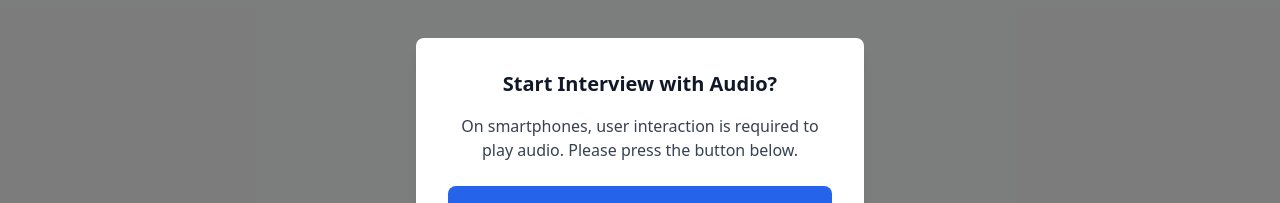
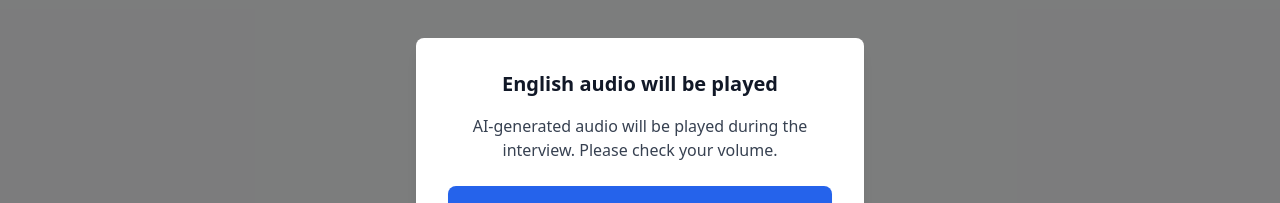
Before and after one commit to neonsk/AI_interview, a React (Vite) app in the folder frontend/: page /interview in a window 1280 px wide. Shown: the part 246-449 px from the top of the page. Built offline with nearby package versions, Linux system fonts and the light colour scheme; no server answers.

Commit message:
面接時の再生音声の調整

```diff
--- a/frontend/src/i18n/locales/en.json
+++ b/frontend/src/i18n/locales/en.json
@@ -127,8 +127,8 @@
     }
   },
   "audio": {
-    "permissionTitle": "Start Interview with Audio?",
-    "permissionMessage": "On smartphones, user interaction is required to play audio. Please press the button below.",
+    "permissionTitle": "English audio will be played",
+    "permissionMessage": "AI-generated audio will be played during the interview. Please check your volume.",
     "startWithAudio": "Start Interview"
   }
 }
--- a/frontend/src/i18n/locales/ja.json
+++ b/frontend/src/i18n/locales/ja.json
@@ -127,8 +127,8 @@
     }
   },
   "audio": {
-    "permissionTitle": "English audio will be played",
-    "permissionMessage": "AI-generated audio will be played during the interview. Please check your volume.",
-    "startWithAudio": "Start Interview"
+    "permissionTitle": "英語の音声が再生されます",
+    "permissionMessage": "面接ではAIの音声が再生されます。音量の確認をお願いします。",
+    "startWithAudio": "面接を始める"
   }
 }
--- a/frontend/src/pages/InterviewPage.tsx
+++ b/frontend/src/pages/InterviewPage.tsx
@@ -12,6 +12,7 @@ import InterviewTimer from '../components/InterviewTimer';
 import AudioRecorder, { AudioRecorderHandle } from '../components/AudioRecorder';
 import { interviewConfig } from '../config/interview';
 import { interviewApi } from '../services/api';
+import { createAudioWithVolume } from '../utils/audio';
 
 const InterviewPage: React.FC = () => {
   const navigate = useNavigate();
@@ -167,7 +168,7 @@ const InterviewPage: React.FC = () => {
   ) => {
     if (audioBlob) {
       const audioUrl = URL.createObjectURL(audioBlob);
-      const audio = new Audio(audioUrl);
+      const audio = createAudioWithVolume(audioUrl);
       const audioId = registerAudio(audio);
       audio.onended = () => {
         setIsAudioLoading(false);
@@ -522,7 +523,7 @@ const InterviewPage: React.FC = () => {
         const audio = audioElements[messageId];
 
         // 再生前に既存のイベントリスナーをクリア
-        const newAudio = new Audio(audio.src);
+        const newAudio = createAudioWithVolume(audio.src);
 
         // AudioStopperContextに登録
         const audioId = registerAudio(newAudio);
@@ -561,7 +562,7 @@ const InterviewPage: React.FC = () => {
       const audioUrl = URL.createObjectURL(audioBlob);
 
       // 音声エレメントを作成
-      const audio = new Audio(audioUrl);
+      const audio = createAudioWithVolume(audioUrl);
 
       // AudioStopperContextに登録
       const audioId = registerAudio(audio);
@@ -631,7 +632,7 @@ const InterviewPage: React.FC = () => {
       }
 
       // 新しい音声を再生
-      const audio = new Audio(audioUrl);
+      const audio = createAudioWithVolume(audioUrl);
 
       // AudioStopperContextに登録
       const audioId = registerAudio(audio);
--- /dev/null
+++ b/frontend/src/utils/audio.ts
@@ -0,0 +1,7 @@
+// 音声要素を生成し、指定した音量で返すユーティリティ
+// デフォルト音量は0.2（0.0〜1.0）
+export function createAudioWithVolume(src: string, volume: number = 0.2): HTMLAudioElement {
+  const audio = new Audio(src);
+  audio.volume = volume;
+  return audio;
+}
```
